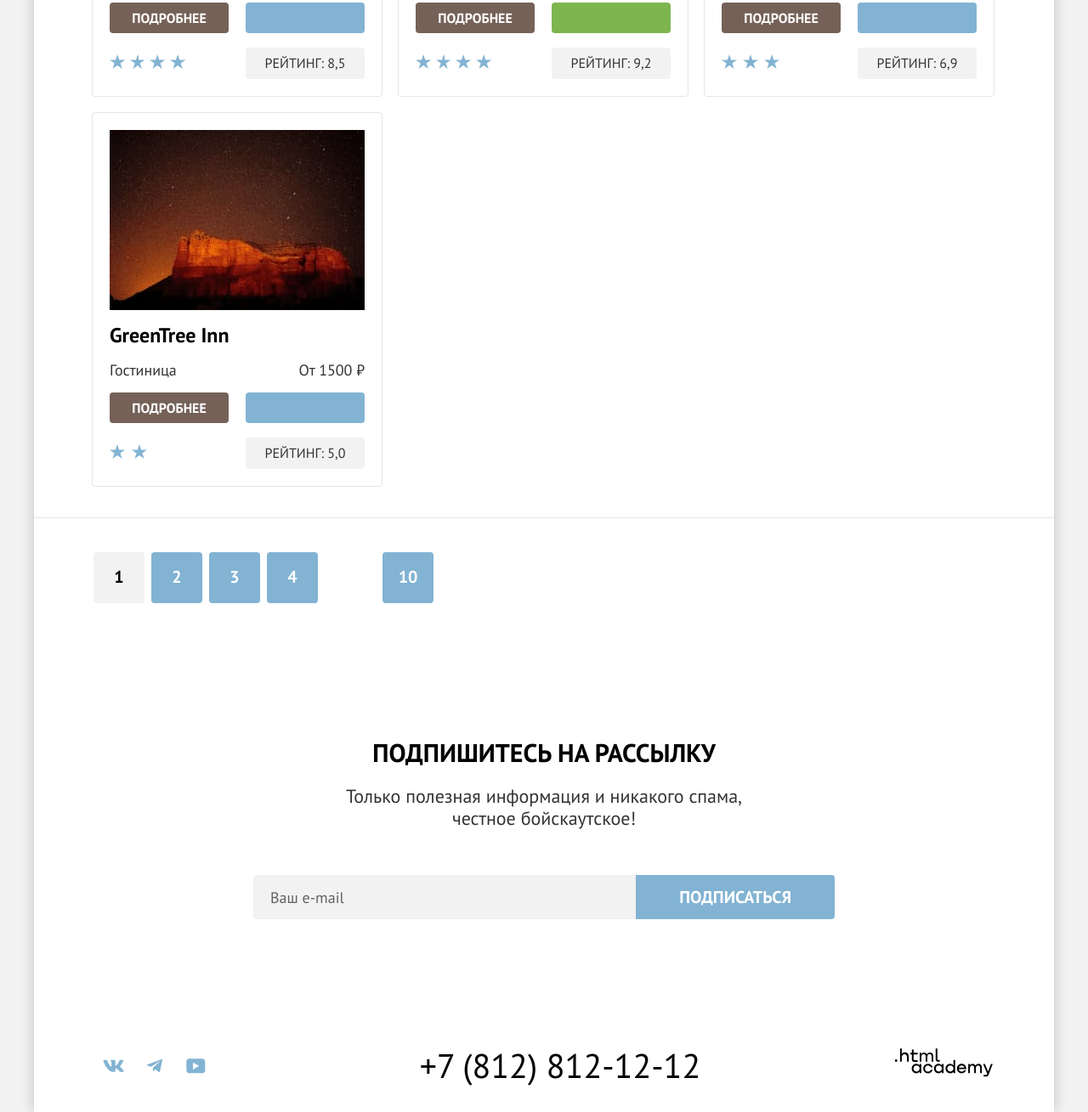
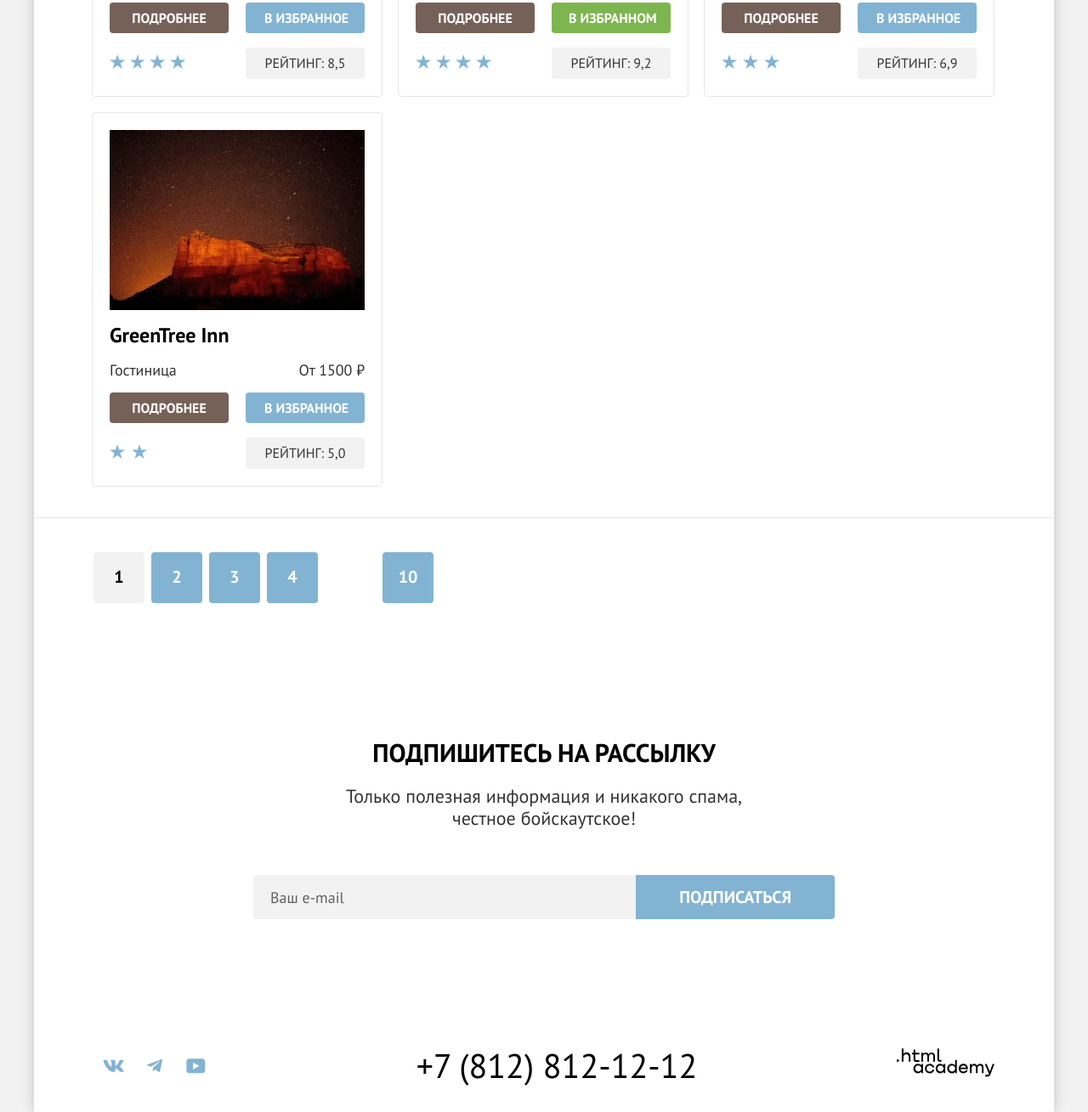
Before and after one commit to htmlacademy-htmlcss/2189459-sedona-35, a plain HTML site: page catalog.html in a window 1280 px wide. Shown: the part 941-2250 px from the top of the page at 85% size. Drawn offline with Linux system fonts and the light colour scheme.

Commit message:
Исправляет после 2 проверки

```diff
--- a/catalog.html
+++ b/catalog.html
@@ -224,7 +224,7 @@
               </div>
               <div class="hotel-buttons-wrapper">
                 <a class="hotel-card-button brown-button" href="#">Подробнее</a>
-                <button class="like blue-button" type="button" name="Добавить в избранное" value="В избранное"></button>
+                <button class="like blue-button" type="button" name="Добавить в избранное">В&nbsp;избранное</button>
               </div>
               <div class="hotel-rating-wrapper">
                 <div class="stars stars--four">
@@ -245,7 +245,7 @@
               </div>
               <div class="hotel-buttons-wrapper">
                 <a class="hotel-card-button brown-button" href="#">Подробнее</a>
-                <button class="like-green" type="button" name="В избранном" value="В избранном"></button>
+                <button class="like-green" type="button" name="В избранном">В&nbsp;избранном</button>
               </div>
               <div class="hotel-rating-wrapper">
                 <div class="stars stars--four">
@@ -266,7 +266,7 @@
               </div>
               <div class="hotel-buttons-wrapper">
                 <a class="hotel-card-button brown-button" href="#">Подробнее</a>
-                <button class="like blue-button" type="button" name="Добавить в избранное" value="В избранное"></button>
+                <button class="like blue-button" type="button" name="Добавить в избранное">В&nbsp;избранное</button>
               </div>
               <div class="hotel-rating-wrapper">
                 <div class="stars stars--three">
@@ -287,7 +287,7 @@
               </div>
               <div class="hotel-buttons-wrapper">
                 <a class="hotel-card-button brown-button" href="#">Подробнее</a>
-                <button class="like blue-button" type="button" name="Добавить в избранное" value="В избранное"></button>
+                <button class="like blue-button" type="button" name="Добавить в избранное">В&nbsp;избранное</button>
               </div>
               <div class="hotel-rating-wrapper">
                 <div class="stars stars--two">
--- a/styles/styles.css
+++ b/styles/styles.css
@@ -629,7 +629,7 @@ body {
 }
 
 .footer-social {
-  width: 167px;
+  width: 145px;
 }
 
 .footer-social a {
@@ -667,7 +667,7 @@ body {
 }
 
 .footer-contacts {
-  width: 340px;
+  width: 335px;
 }
 
 .footer-contacts-phone {
@@ -677,7 +677,6 @@ body {
   font-size: 40px;
   line-height: 40px;
   text-align: center;
-  display: block;
 }
 
 .footer-contacts-phone:hover {
@@ -693,7 +692,7 @@ body {
 }
 
 .footer-htmlacademy {
-  width: 120px;
+  width: 115px;
 }
 
 .htmlacademy-link {
```
